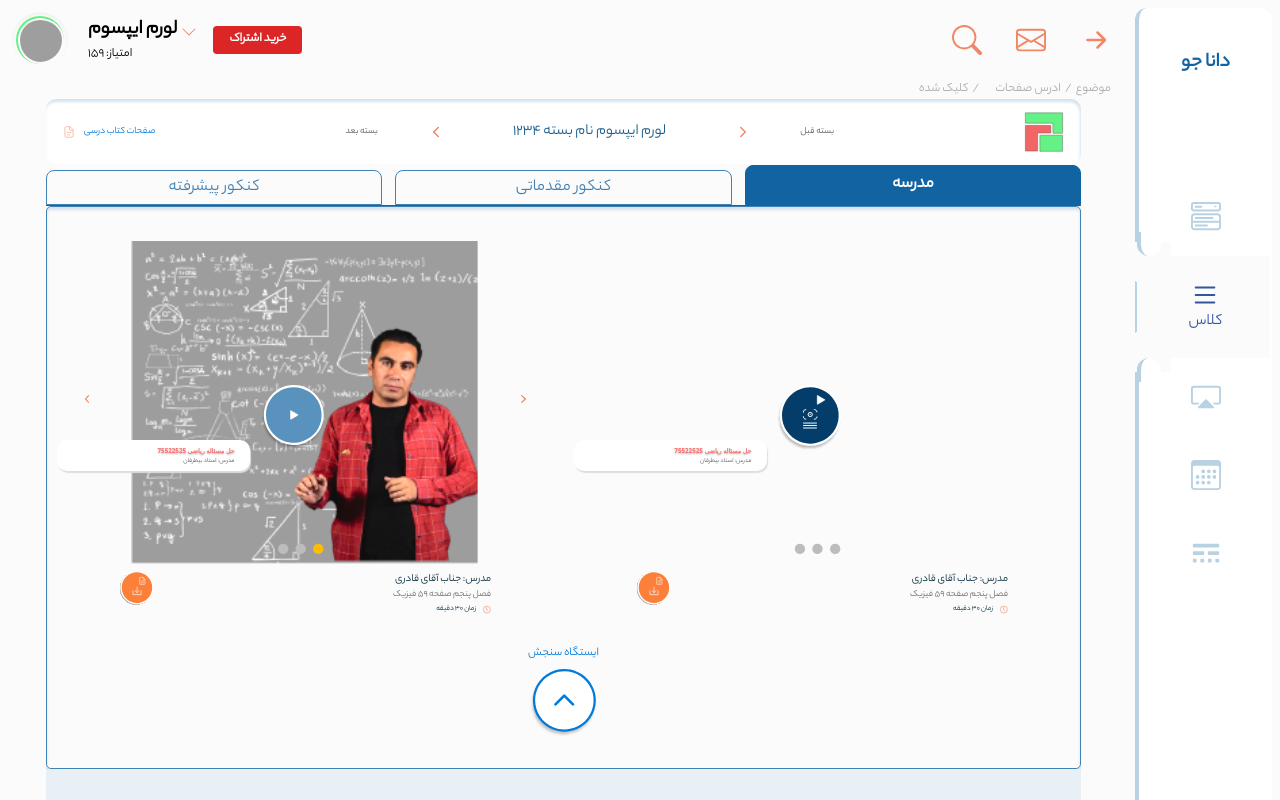
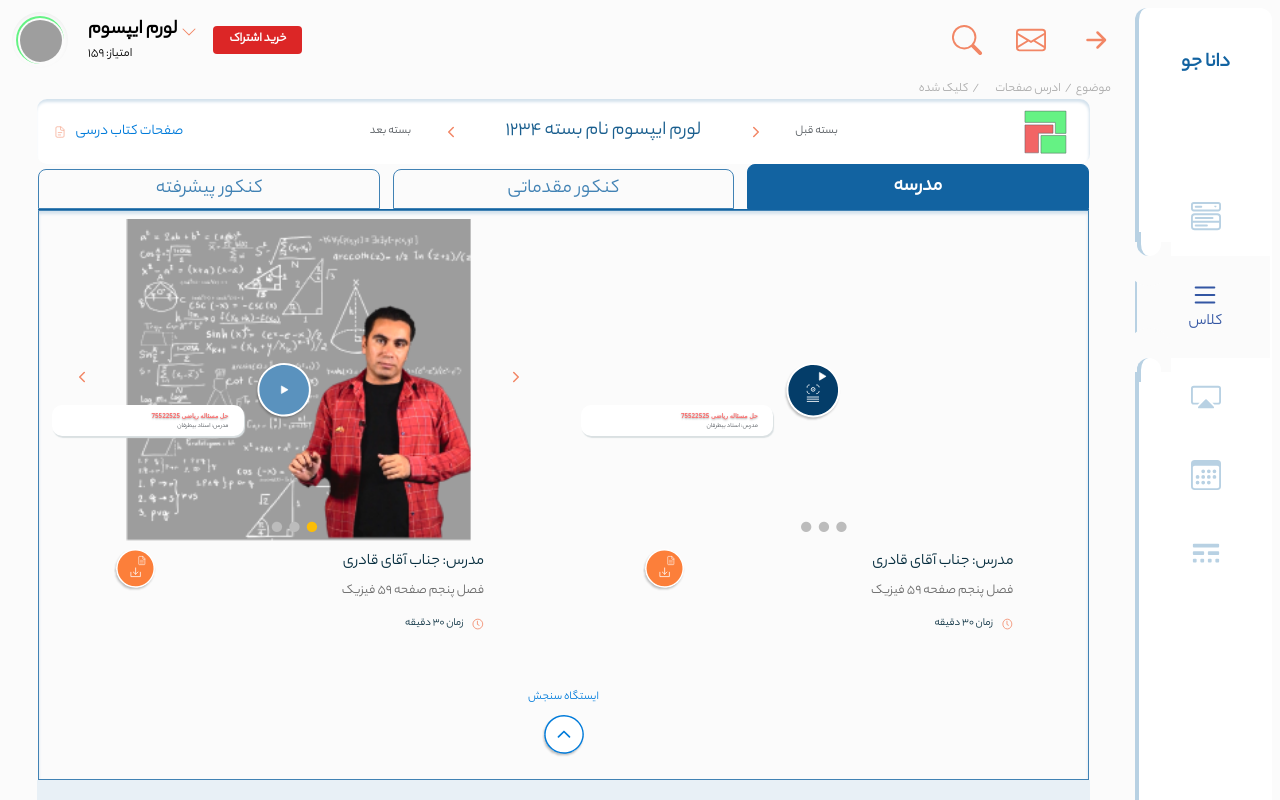
Before and after one commit to alimoqimi97/html_frontend, a website: page pages/package.html in a window 1280 px wide. Drawn offline with Linux system fonts and the light colour scheme; grey boxes are pictures that could not be loaded.

Commit message:
test station and package conent implemented
design implemented for 980px device with until test station

```diff
--- a/pages/package.html
+++ b/pages/package.html
@@ -132,7 +132,7 @@
             </ul>
           </div>
           <div class="PACKAGE-package-contents">
-            <div class="flex flex-wrap">
+            <div class="flex flex-wrap lg:gap-x-[0.675rem]">
               <div class="PACKAGE-package">
                 <div class="PACKAGE-popup">
                   <p id="title">حل مسئاله ریاضی 75522525</p>
@@ -262,6 +262,8 @@
               شناخت فراوان جامعه و متخصصان را می طلبد، تا با نرم افزارها شناخت بیشتری را برای طراحان رایانه ای علی
               الخصوص طراحان
             </p>
+            <div class="flex justify-between flex-wrap">
+              <div class="PACKAGE-options">
                 <div class="PACKAGE-choice">
                   <span><img src="../assets/icons/package/check.svg" alt="check" /></span>
                   <p>لورم ایپسوم متن</p>
@@ -278,8 +280,10 @@
                   <span><img src="../assets/icons/package/uncheck.svg" alt="uncheck" /></span>
                   <p>لورم ایپسوم متن ساختگی با تولید سادگی تا با نرم افزارها شناخت بیشتری را برا</p>
                 </div>
+              </div>
 
               <img class="PACKAGE-question-pic" src="../assets/images/testImage.png" alt="testImage" />
+            </div>
             <button>ارسال</button>
           </div>
           <div class="PACKAGE-weekly-recommended-packages">
--- a/pages/styles.css
+++ b/pages/styles.css
@@ -221,12 +221,12 @@ body.PACKAGE-body {
 }
 
 section.PACKAGE-main-content {
-  @apply w-full xl:w-[72.18rem] xl:ml-[2.8125rem] px-2 md:w-[91.9%] md:mx-auto md:px-0;
+  @apply w-full xl:w-[72.18rem] xl:ml-[2.8125rem] px-2 md:w-[91.9%] lg:w-[93.35%] md:mx-auto md:px-0;
   direction: rtl;
 }
 
 section.PACKAGE-main-content .PACKAGE-header {
-  @apply bg-white mb-[1.3125rem] h-[4.0625rem] md:mb-[0.6875rem] mx-auto px-4 w-full xl:h-[5.375rem] rounded-[0.625rem] shadow-[inset_-1px_3px_3px_#D4E2ED] flex flex-row justify-between items-center;
+  @apply bg-white mb-[1.3125rem] h-[4.0625rem] md:mb-[0.6875rem] lg:mb-[0.9375rem] mx-auto px-4 w-full xl:h-[5.375rem] lg:pr-[1.439375rem] rounded-[0.625rem] shadow-[inset_-1px_3px_3px_#D4E2ED] flex flex-row justify-between items-center;
 }
 
 .PACKAGE-lesson-book-pages {
@@ -238,7 +238,7 @@ section.PACKAGE-main-content .PACKAGE-header {
 }
 
 .PACKAGE-logo {
-  @apply w-[2.125rem] h-8 md:w-[2.625rem] md:h-[2.4925rem] xl:w-[2.68rem] xl:h-[2.5625rem];
+  @apply w-[2.125rem] h-8 lg:w-[2.685625rem] lg:h-[2.765rem] md:w-[2.625rem] md:h-[2.4925rem] xl:w-[2.68rem] xl:h-[2.5625rem];
 }
 
 .PACKAGE-package-logo {
@@ -246,19 +246,19 @@ section.PACKAGE-main-content .PACKAGE-header {
 }
 
 p.PACKAGE-book-pages-text {
-  @apply not-italic font-medium hidden md:block md:text-[0.625rem] md:leading-[0.9375rem] text-[0.9375rem] leading-[1.4375rem] text-[#007BDA];
+  @apply not-italic font-medium hidden md:block lg:text-[0.9375rem] lg:leading-[1.453125rem] md:text-[0.625rem] md:leading-[0.9375rem] text-[0.9375rem] leading-[1.4375rem] text-[#007BDA];
 }
 
 .PACKAGE-controller {
-  @apply flex w-[82%] md:w-[52.2%] items-center xl:w-[22.375rem] justify-around;
+  @apply flex w-[82%] md:w-[52.2%] lg:w-[48.38%] items-center xl:w-[22.375rem] justify-around;
 }
 
 p.PACKAGE-package-name {
-  @apply not-italic font-normal text-[0.9875rem] leading-[1.5625rem] md:text-[0.98rem] xl:text-sm xl:leading-[1.9375rem] text-[#195E8E];
+  @apply not-italic font-normal lg:text-[1.25rem] lg:leading-[1.9375rem] text-[0.9875rem] leading-[1.5625rem] md:text-[0.98rem] xl:text-sm xl:leading-[1.9375rem] text-[#195E8E];
 }
 
 .PACKAGE-package-controller-text {
-  @apply hidden md:w-[14.3%] md:block not-italic font-normal text-xs md:text-[0.5925rem] md:leading-[0.9375rem] leading-[19px] text-center text-[#54595E];
+  @apply hidden md:w-[14.3%] md:block not-italic font-normal text-xs md:text-[0.5925rem] md:leading-[0.9375rem] lg:text-[0.75rem] lg:leading-[1.1875rem] leading-[19px] text-center text-[#54595E];
 }
 
 .PACKAGE-controller-icon {
@@ -270,7 +270,7 @@ p.PACKAGE-package-name {
 }
 
 .PACKAGE-main-content .PACKAGE-tabs {
-  @apply flex-wrap text-sm font-medium text-center text-gray-500 border-b border-[#1263A1];
+  @apply flex-wrap text-sm font-medium text-center text-gray-500 border-b border-[#1263A1] lg:mx-[0.0625rem];
 }
 
 .PACKAGE-main-content .PACKAGE-tabs ul.PACKAGE-category {
@@ -282,29 +282,29 @@ p.PACKAGE-package-name {
 }
 
 .PACKAGE-tabs .PACKAGE-category li {
-  @apply w-[32.3%] md:w-[32.52%] flex items-end;
+  @apply w-[32.3%] md:w-[32.52%] lg:w-[32.53%] flex items-end;
 }
 
 .PACKAGE-tabs .PACKAGE-category li a {
-  @apply w-full md:h-[2.1875rem] not-italic font-normal text-[0.8125rem] leading-[1.125rem] md:text-[1.0625rem] md:leading-6  text-center text-[#4182B4] p-[0.2rem] flex justify-center items-center h-[1.5625rem] border-solid border-[0.025rem] border-[#4182B4] ;
+  @apply w-full md:h-[2.1875rem] lg:h-10 not-italic font-normal text-[0.8125rem] leading-[1.125rem] md:text-[1.0625rem] md:leading-6 lg:text-[1.25rem] lg:leading-[1.75rem] text-center text-[#4182B4] p-[0.2rem] flex justify-center items-center h-[1.5625rem] border-solid border-[0.025rem] border-[#4182B4] ;
 }
 
 .PACKAGE-tabs .PACKAGE-category li a.PACKAGE-active {
-  @apply text-white rounded-t-lg p-[0.2rem] bg-[#1263A1] h-full md:h-10 md:font-bold border-solid border border-[#1263A1];
+  @apply text-white rounded-t-lg p-[0.2rem] bg-[#1263A1] h-full md:h-10 lg:h-[2.8125rem] md:font-bold border-solid border border-[#1263A1] lg:text-[1.25rem] lg:leading-[1.75rem];
 
 }
 
 .PACKAGE-package-contents {
-  @apply border-solid border-[0.03rem] border-[#4182B4] rounded-[0.3125rem];
+  @apply border-solid border-[0.03125rem] border-[#4182B4] rounded-[0.03125rem] lg:mx-[0.0625rem];
   box-shadow: 0px 8.00693px 0px #D4E2ED, inset 0px 3.0026px 3.0026px #D4E2ED;
 }
 
 .PACKAGE-package-contents .PACKAGE-package {
-  @apply md:w-[48%] md:mx-auto relative w-full;
+  @apply md:w-[48%] md:mx-auto relative w-full lg:w-[47.14%];
 }
 
 .PACKAGE-package-contents .PACKAGE-package  .PACKAGE-popup{
-  @apply absolute pt-[0.5625rem] md:pt-[0.3875rem] md:h-[1.9375rem] md:pr-[0.97rem] md:pl-[0.78rem] md:pb-[0.41rem] md:w-[38.9%] px-[1.3125rem] pb-[0.5737rem] bg-white shadow-[1px_2px_1px_#DAE0E2] z-40 rounded-[0.625rem] w-[43%] h-[2.875rem] left-0 bottom-[9.1rem];
+  @apply absolute pt-[0.5625rem] md:pt-[0.3875rem] lg:bottom-[13.1rem] md:h-[1.9375rem] md:pr-[0.97rem] md:pl-[0.78rem] md:pb-[0.41rem] md:w-[38.9%] px-[1.3125rem] pb-[0.5737rem] bg-white shadow-[1px_2px_1px_#DAE0E2] z-40 rounded-[0.625rem] w-[43%] h-[2.875rem] left-0 bottom-[9.1rem];
 }
 
 .PACKAGE-package-contents .PACKAGE-package  .PACKAGE-popup #title{
@@ -316,13 +316,12 @@ p.PACKAGE-package-name {
 }
 
 .PACKAGE-test {
-  @apply w-full bg-[#E8F0F6] rounded-tl-[0] rounded-tr-[0] rounded-br-[0.3125rem] rounded-bl-[0.3125rem] pt-[1.9375rem] px-[0.9375rem] pb-[1.625rem] md:pb-[0.875rem];;
+  @apply w-full bg-[#E8F0F6] rounded-tl-[0] rounded-tr-[0] rounded-br-[0.3125rem] rounded-bl-[0.3125rem] pt-[1.9375rem] px-[0.9375rem] pb-[1.625rem] md:pb-[0.875rem] lg:pt-[3.4375rem] lg:pr-[1.875rem] lg:pl-[1.8125rem] lg:pb-0;
 }
 
 
 .carousel {
-  position: relative;
-  margin-top: 26px;
+  @apply relative mt-[26px] lg:mt-0;
 }
 
 .carousel-inner {
@@ -334,7 +333,7 @@ p.PACKAGE-package-name {
 }
 
 .carousel-inner #start-video , #continue-video {
-  @apply absolute left-[41%] top-[45%] md:w-[13%];
+  @apply absolute left-[41%] top-[45%] md:w-[13%] lg:w-[11.63%];
 }
 
 .carousel-open:checked+.carousel-item {
@@ -387,7 +386,7 @@ p.PACKAGE-package-name {
 }
 
 #carousel-1:checked~.control-1 img {
-  @apply inline-block md:w-[0.25] md:h-[0.51rem];
+  @apply inline-block md:w-[0.25] md:h-[0.51rem] lg:w-[0.375rem] lg:h-3;
 }
 
 #carousel-1:checked~.control-1,
@@ -450,23 +449,23 @@ p.PACKAGE-package-name {
 }
 
 .PACKAGE-package-details #downloadPackage{
-  @apply absolute left-0 md:w-[2.2rem];
+  @apply absolute left-0 md:w-[2.2rem] lg:w-[2.631875rem] lg:h-[2.631875rem];
 }
 
 .PACKAGE-package-details .PACKAGE-title {
-  @apply not-italic font-medium text-[0.975rem] leading-[1.5rem] text-right text-[#062D3E] md:text-[0.69rem] md:leading-[1.0625rem];
+  @apply not-italic font-medium text-[0.975rem] leading-[1.5rem] text-right text-[#062D3E] md:text-[0.69rem] md:leading-[1.0625rem] lg:text-[1.0125rem] lg:leading-[1.56875rem] lg:mb-[0.4425rem];
 }
 
 .PACKAGE-package-details p {
-  @apply not-italic font-normal text-[0.825rem] leading-5 md:text-[0.59rem] md:leading-[0.9375rem] text-right text-[#6B6B6B];
+  @apply not-italic font-normal text-[0.825rem] leading-5 md:text-[0.59rem] md:leading-[0.9375rem] lg:text-[0.85625rem] lg:leading-[1.3275rem] text-right lg:mb-[0.746875rem] text-[#6B6B6B];
 }
 
 .PACKAGE-package-details #duration {
-  @apply not-italic font-normal md:gap-x-[0.43rem] text-[0.66rem] leading-[1.125rem] md:text-[0.47rem] md:leading-[0.8125rem] text-[#062D3E] flex text-right items-center;
+  @apply not-italic font-normal lg:gap-x-[0.536875rem] md:gap-x-[0.43rem] text-[0.66rem] leading-[1.125rem] md:text-[0.47rem] md:leading-[0.8125rem] lg:text-[0.6875rem] lg:leading-[1.165625rem] text-[#062D3E] flex text-right items-center;
 }
 
 .PACKAGE-package-details #duration #clock img{
-  @apply w-[0.7125rem] h-[0.7125rem] md:w-[0.51rem];
+  @apply w-[0.7125rem] h-[0.7125rem] md:w-[0.51rem] lg:w-[0.745rem] lg:h-[0.745rem];
 }
 
 .PACKAGE-package-contents .PACKAGE-test-station {
@@ -474,15 +473,15 @@ p.PACKAGE-package-name {
 }
 
 .PACKAGE-test img.PACKAGE-question-pic{
-  @apply mix-blend-overlay w-[100.2%] mx-auto md:w-[97.7%];
+  @apply mix-blend-overlay lg:mx-0 lg:mix-blend-normal w-[100.2%] mx-auto md:w-[97.7%] lg:w-[39.76%] lg:h-[15.625rem];
 }
 
 .PACKAGE-package-contents .PACKAGE-test-station img{
-  @apply mb-[1.25rem] w-[11%] md:w-[6.5%] md:mb-[1.92rem];
+  @apply mb-[1.25rem] w-[11%] md:w-[6.5%] md:mb-[1.92rem] lg:w-[2.631875rem] lg:h-[2.631875rem] lg:mb-[1.375rem];
 }
 
 .PACKAGE-package-contents .PACKAGE-test-station h1 {
-  @apply mb-2 not-italic font-normal text-[0.75rem] md:mt-[1.65rem] md:mb-[0.375rem] leading-5 text-center text-[#007BDA] mt-[4.5rem] ;
+  @apply mb-2 not-italic font-normal text-[0.75rem] md:mt-[1.65rem] md:mb-[0.375rem] lg:mt-[2.634375rem] lg:mb-[0.493125rem] leading-5 text-center text-[#007BDA] mt-[4.5rem] ;
 }
 
 .PACKAGE-weekly-recommended-packages {
@@ -624,23 +623,27 @@ p.PACKAGE-package-name {
   @apply not-italic font-normal text-xs leading-[1.1875rem] text-right text-[#195E8E] md:text-[0.75rem] md:leading-[1.1625rem];
 }
 
+.PACKAGE-test .PACKAGE-options {
+  @apply w-[58%];
+}
+
 .PACKAGE-test .PACKAGE-choice {
-  @apply flex justify-start gap-x-[0.5625rem] mb-[0.875rem] items-center;
+  @apply flex justify-start lg:mb-[1.3125rem] gap-x-[0.5625rem] mb-[0.875rem] items-center lg:gap-x-[0.8125rem];
 }
 
 .PACKAGE-test .PACKAGE-choice p{
-  @apply not-italic font-light text-[0.75rem] leading-[1.1875rem] md:text-[0.9375rem] md:leading-[1.4375rem] text-justify text-black;
+  @apply not-italic font-light text-[0.75rem] leading-[1.1875rem] md:text-[0.9375rem] md:leading-[1.4375rem] lg:leading-[1.453125rem] text-justify text-black;
 }
 .PACKAGE-test .PACKAGE-choice span img{
-  @apply w-[1.02rem];
+  @apply w-[1.02rem] lg:w-[1.029375rem] lg:h-[1.029375rem];
 }
 
 .PACKAGE-test .PACKAGE-question-text {
-  @apply  not-italic font-medium text-[0.75rem] leading-[1.1875rem] md:text-[0.9375rem] md:leading-[1.4375rem] text-justify text-black mb-[3.4375rem] md:mb-[1.75rem];
+  @apply  not-italic font-medium text-[0.75rem] leading-[1.1875rem] md:text-[0.9375rem] md:leading-[1.4375rem] lg:text-[1.125rem] lg:leading-[1.74375rem] text-justify text-black mb-[3.4375rem] md:mb-[1.75rem] lg:mb-[2.8125rem];
 }
 
 .PACKAGE-test button{
-  @apply w-[28.2%] md:w-[19%] h-[1.875rem] md:h-[1.875rem] bg-[#007BDA] mt-[2.1875rem] rounded-[0.15625rem] not-italic font-bold text-[0.6875rem] leading-[1.0625rem] text-center text-white;
+  @apply w-[28.2%] md:w-[19%] h-[1.875rem] md:h-[1.875rem] lg:relative lg:-top-[1.925rem] lg:mt-0 lg:w-[13.08%] bg-[#007BDA] mt-[2.1875rem] rounded-[0.15625rem] not-italic font-bold text-[0.6875rem] leading-[1.0625rem] lg:leading-[1.065625rem] text-center text-white;
 }
 
 
```
Also changed, not shown: dist/output.css. Lines whose indentation alone changed are shown as unchanged.
